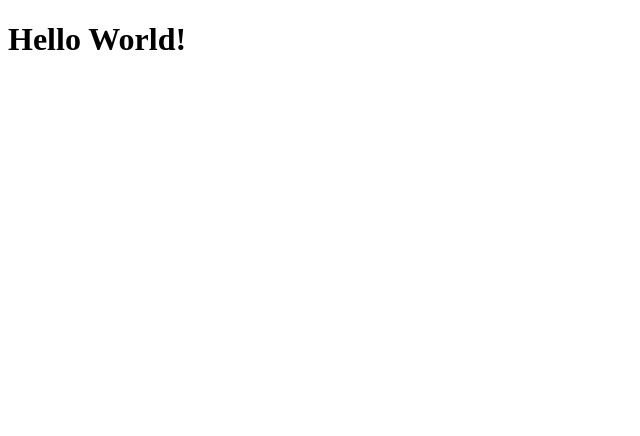
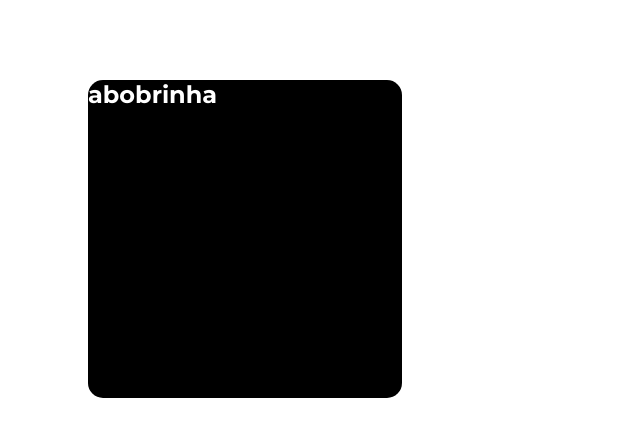
Before and after one commit to mateusmoov/apipokemonreact, a React (Create React App) app: page / in a window 1280 px wide. Shown: the top 436 px of the page, without its empty margins (0-640 px from the left). Built offline with nearby package versions, Linux system fonts and the light colour scheme.

Commit message:
Adding card props

```diff
--- a/package.json
+++ b/package.json
@@ -6,9 +6,11 @@
     "@testing-library/jest-dom": "^5.12.0",
     "@testing-library/react": "^11.2.6",
     "@testing-library/user-event": "^12.8.3",
+    "axios": "^0.21.1",
     "react": "^17.0.2",
     "react-dom": "^17.0.2",
     "react-scripts": "4.0.3",
+    "styled-components": "^5.3.0",
     "web-vitals": "^1.1.1"
   },
   "scripts": {
--- a/public/index.html
+++ b/public/index.html
@@ -3,6 +3,8 @@
   <head>
     <meta charset="utf-8" />
     <meta name="viewport" content="width=device-width, initial-scale=1" />
+    <link rel="preconnect" href="https://fonts.gstatic.com">
+    <link href="https://fonts.googleapis.com/css2?family=Montserrat:wght@400;700&display=swap" rel="stylesheet">
     <meta name="theme-color" content="#000000" />
     <title>PokeApi</title>
   </head>
--- a/src/App.js
+++ b/src/App.js
@@ -1,5 +1,7 @@
+import CardPokemon from "./components/Card/index.js";
+
 function App() {
-  return <h1>Hello World!</h1>;
+  return <CardPokemon name="abobrinha" />;
 }
 
 export default App;
--- /dev/null
+++ b/src/components/Card/index.js
@@ -0,0 +1,11 @@
+import * as S from "./styles.js";
+
+const CardPokemon = ({ name }) => {
+  return (
+    <S.Card>
+      <S.PokemonName>{name}</S.PokemonName>
+    </S.Card>
+  );
+};
+
+export default CardPokemon;
--- /dev/null
+++ b/src/components/Card/styles.js
@@ -0,0 +1,16 @@
+import styled from "styled-components";
+
+export const Card = styled.div`
+  width: 314px;
+  height: 318px;
+  background-color: black;
+  border-radius: 15px;
+  margin: 80px;
+`;
+
+export const PokemonName = styled.div`
+  font-size: 24px;
+  color: white;
+  font-family: Montserrat;
+  font-weight: 700;
+`;
```
Also changed, not shown: src/components/Input/index.js (added), src/components/Input/styles.js (added), 1 other file (tests, documents, lock files or other folders).
